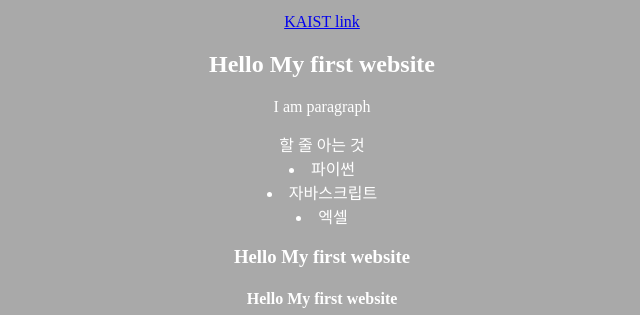
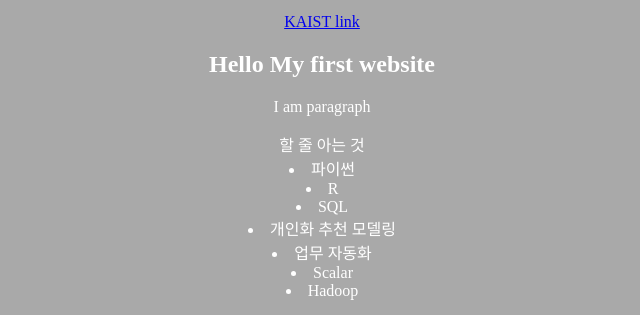
Before and after one commit to mjkimcs/portfolio, a plain HTML site: page html_test2.html in a window 1280 px wide. Shown: the part 466-781 px from the top of the page, without its empty margins (318-958 px from the left). Drawn offline with Linux system fonts and the light colour scheme.

Commit message:
Add files via upload

```diff
--- a/html_test2.html
+++ b/html_test2.html
@@ -32,8 +32,12 @@ input{
 
 할 줄 아는 것
 <li>파이썬</li>
-<li>자바스크립트</li>
-<li>엑셀</li>
+<li>R</li>
+<li>SQL</li>
+<li>개인화 추천 모델링</li>
+<li>업무 자동화</li>
+<li>Scalar</li>
+<li>Hadoop</li>
 
 <h3>Hello My first website</h3>
 <h4>Hello My first website</h4>
```
